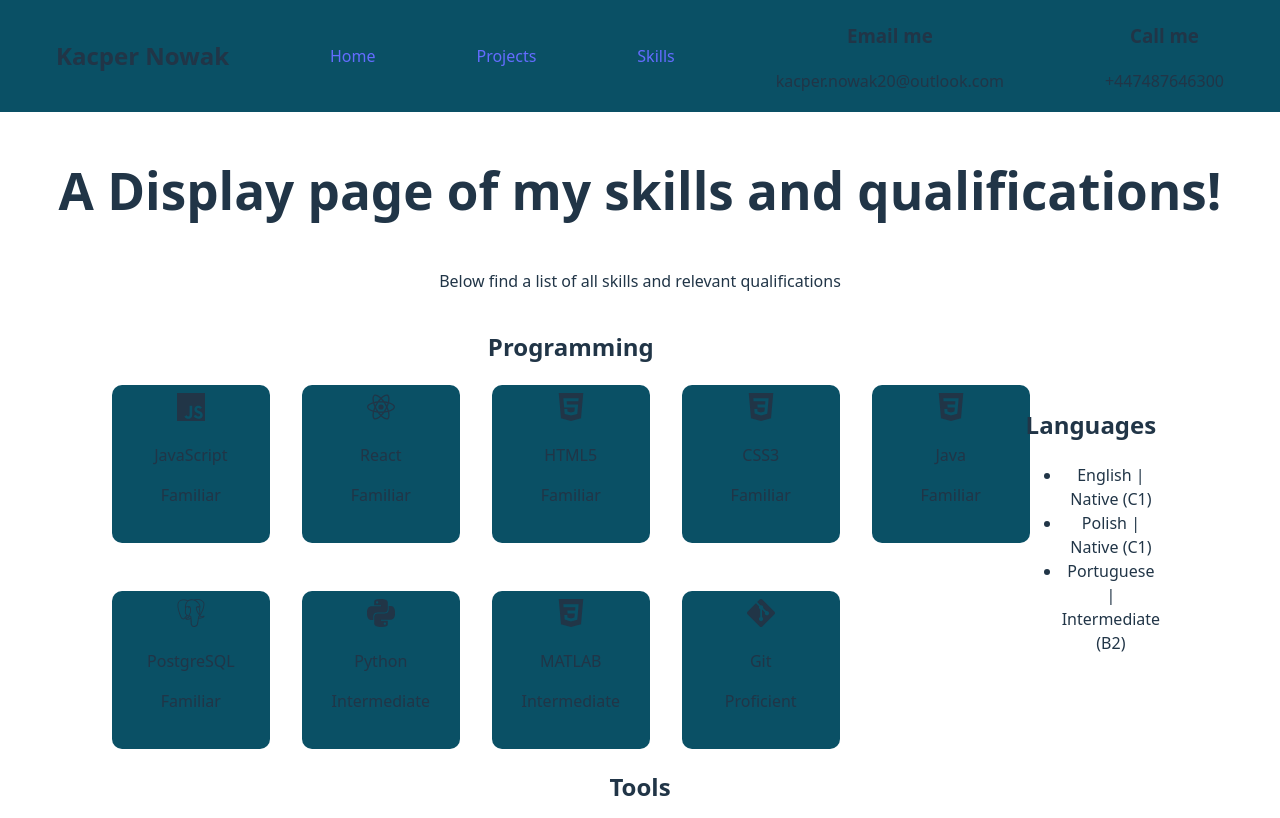
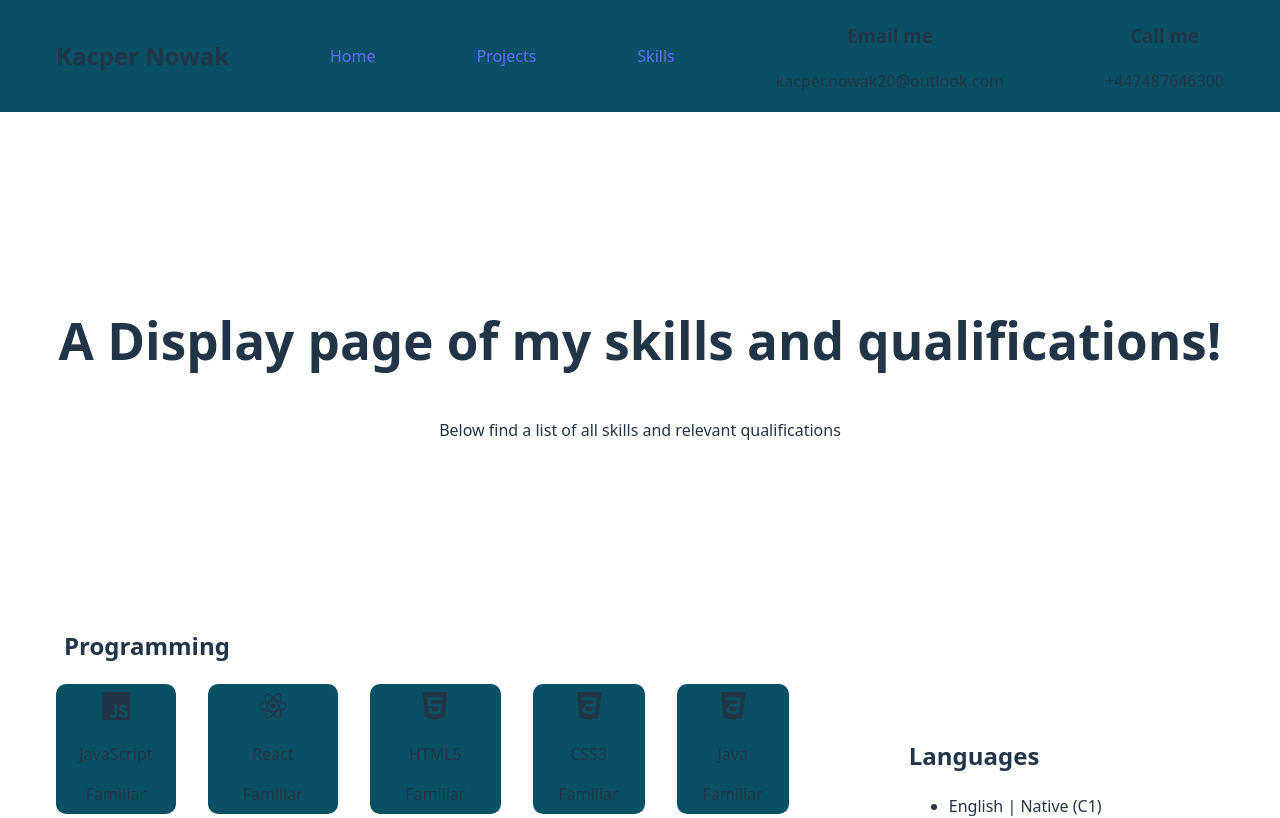
Before and after one commit to KacperProg/React-Portfolio-Site, a React (Vite) app: page /skills in a window 1280 px wide. Shown: the top 818 px of the page. Built offline with nearby package versions, Linux system fonts and the light colour scheme; the HTML template or start-up script is replaced by a standard one.

Commit message:
Adjusted display relationship between containers to ensure i can adjust proportions of page taken up by left and right container on Skills page

```diff
--- a/src/Pages/Skills.css
+++ b/src/Pages/Skills.css
@@ -26,18 +26,20 @@
 }
 
 .right-container {
-  flex: 0.1;
+  flex: 0.3;
   justify-content: center;
+  align-items: center;
+  padding: 0 5%;
 }
 
 .left-container {
-    flex: 0.9;
-    justify-content: center;
+  flex: 0.7;
+  justify-content: center;
+  padding: 0 5%;
 }
 
 .top-container {
     display: flex;
     align-items: center;
     justify-content: space-between;
-    padding: 0 5%;
 }
--- a/src/Pages/Skills.jsx
+++ b/src/Pages/Skills.jsx
@@ -5,9 +5,11 @@ import "./Skills.css";
 
 function Skills() {
   return (
-    <div className="main-container">
-      <h1 className="title">A Display page of my skills and qualifications!</h1>
-      <p>Below find a list of all skills and relevant qualifications</p>
+    <div>
+      <div className="main-container">
+        <h1 className="title">A Display page of my skills and qualifications!</h1>
+        <p>Below find a list of all skills and relevant qualifications</p>
+      </div>
         <div className="top-container">
           <div className="left-container">
             <h2>Programming</h2>
```
